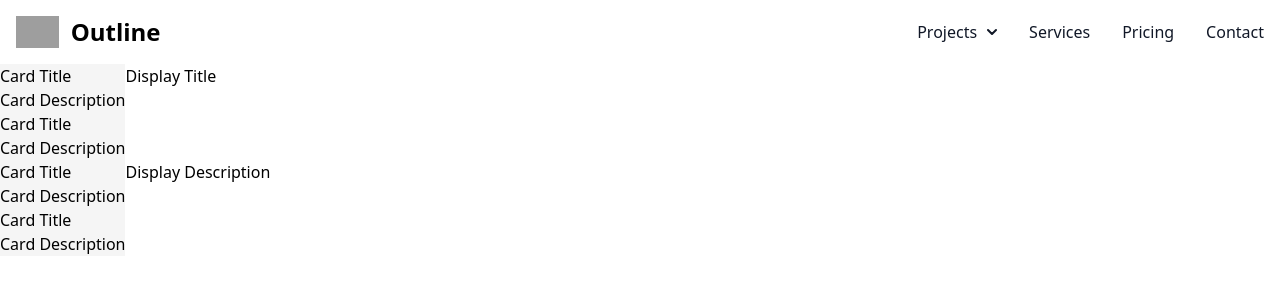
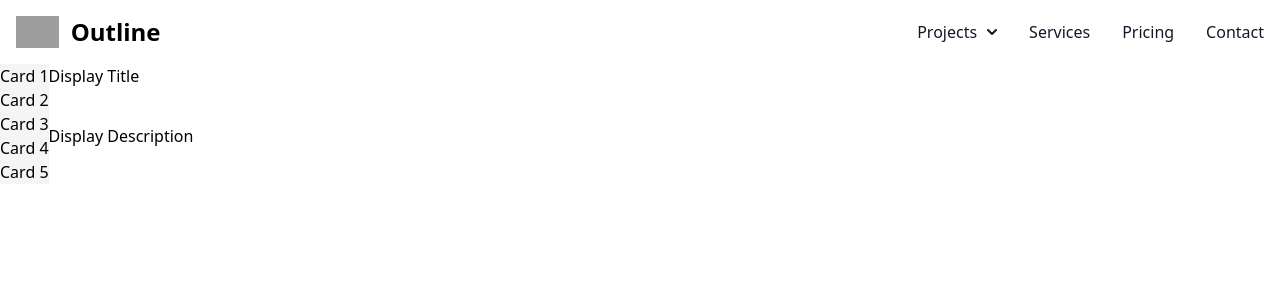
Before and after one commit to euripidean/outline, a React (Create React App) app: page / in a window 1280 px wide. Shown: the top 300 px of the page. Built offline with nearby package versions, Linux system fonts and the light colour scheme; grey boxes are pictures that could not be loaded.

Commit message:
Cards Menu vertically sortable

```diff
--- a/package.json
+++ b/package.json
@@ -5,6 +5,7 @@
   "dependencies": {
     "@dnd-kit/core": "^6.1.0",
     "@dnd-kit/sortable": "^8.0.0",
+    "@dnd-kit/utilities": "^3.2.2",
     "@reduxjs/toolkit": "^2.2.1",
     "@testing-library/jest-dom": "^5.17.0",
     "@testing-library/react": "^13.4.0",
--- a/src/components/Card/Card.jsx
+++ /dev/null
@@ -1,10 +0,0 @@
-function Card() {
-  return (
-    <div className="card auto-cols-max">
-      <h2>Card Title</h2>
-      <p>Card Description</p>
-    </div>
-  );
-}
-
-export default Card;
--- a/src/components/CardsMenu/CardsMenu.jsx
+++ b/src/components/CardsMenu/CardsMenu.jsx
@@ -1,15 +1,51 @@
-import Card from "../Card/Card";
+import { SortableCard } from "../SortableCard/SortableCard";
+import {
+  DndContext,
+  closestCenter,
+  KeyboardSensor,
+  PointerSensor,
+  useSensor,
+  useSensors,
+} from "@dnd-kit/core";
+import {
+  arrayMove,
+  SortableContext,
+  verticalListSortingStrategy,
+} from "@dnd-kit/sortable";
+import { useState } from "react";
+
+// This is where the cards are rendered, we map through the array of cards and render a SortableCard for each one.
 
 function CardsMenu() {
+  const [cards, setCards] = useState([
+    "Card 1",
+    "Card 2",
+    "Card 3",
+    "Card 4",
+    "Card 5",
+  ]);
+
+  const handleDragEnd = (event) => {
+    const { active, over } = event;
+    if (active.id !== over.id) {
+      setCards((cards) =>
+        arrayMove(cards, cards.indexOf(active.id), cards.indexOf(over.id))
+      );
+    }
+  };
+
   return (
     <div
       className="cards-menu flex flex-col"
       style={{ backgroundColor: "#f5f5f5" }}
     >
-      <Card />
-      <Card />
-      <Card />
-      <Card />
+      <DndContext collisionDetector={closestCenter} onDragEnd={handleDragEnd}>
+        <SortableContext items={cards} strategy={verticalListSortingStrategy}>
+          {cards.map((card, index) => (
+            <SortableCard key={index} id={card} />
+          ))}
+        </SortableContext>
+      </DndContext>
     </div>
   );
 }
--- a/src/components/Display/Display.jsx
+++ b/src/components/Display/Display.jsx
@@ -1,6 +1,6 @@
 function Display() {
   return (
-    <div className="display grid grid-gap-4 auto-cols-max">
+    <div className="display grid grid-gap-4">
       <h2>Display Title</h2>
       <p>Display Description</p>
     </div>
--- a/src/components/Overview/Overview.jsx
+++ b/src/components/Overview/Overview.jsx
@@ -1,11 +1,30 @@
 import CardsMenu from "../CardsMenu/CardsMenu";
 import Display from "../Display/Display";
+import {
+  DndContext,
+  closestCenter,
+  KeyboardSensor,
+  PointerSensor,
+  useSensor,
+  useSensors,
+} from "@dnd-kit/core";
+import {
+  arrayMove,
+  SortableContext,
+  sortableKeyboardCoordinates,
+} from "@dnd-kit/sortable";
+import { useState } from "react";
 
 function Overview() {
+  const [cards, setCards] = useState([]);
   return (
-    <div className="overview grid grid-flow-col auto-cols-max">
-      <CardsMenu />
-      <Display />
+    <div className="grid grid-cols-[auto_1fr]">
+      <DndContext>
+        <SortableContext items={cards} strategy={closestCenter}>
+          <CardsMenu setCards={setCards} />
+          <Display />
+        </SortableContext>
+      </DndContext>
     </div>
   );
 }
--- /dev/null
+++ b/src/components/SortableCard/SortableCard.jsx
@@ -0,0 +1,20 @@
+import { useSortable } from "@dnd-kit/sortable";
+import { CSS } from "@dnd-kit/utilities";
+
+export function SortableCard(props) {
+  const { attributes, listeners, setNodeRef, transform, transition } =
+    useSortable({
+      id: props.id,
+    });
+
+  const style = {
+    transform: CSS.Transform.toString(transform),
+    transition,
+  };
+
+  return (
+    <div ref={setNodeRef} style={style} {...attributes} {...listeners}>
+      {props.id}
+    </div>
+  );
+}
```
Also changed, not shown: 1 other file (tests, documents, lock files or other folders).
